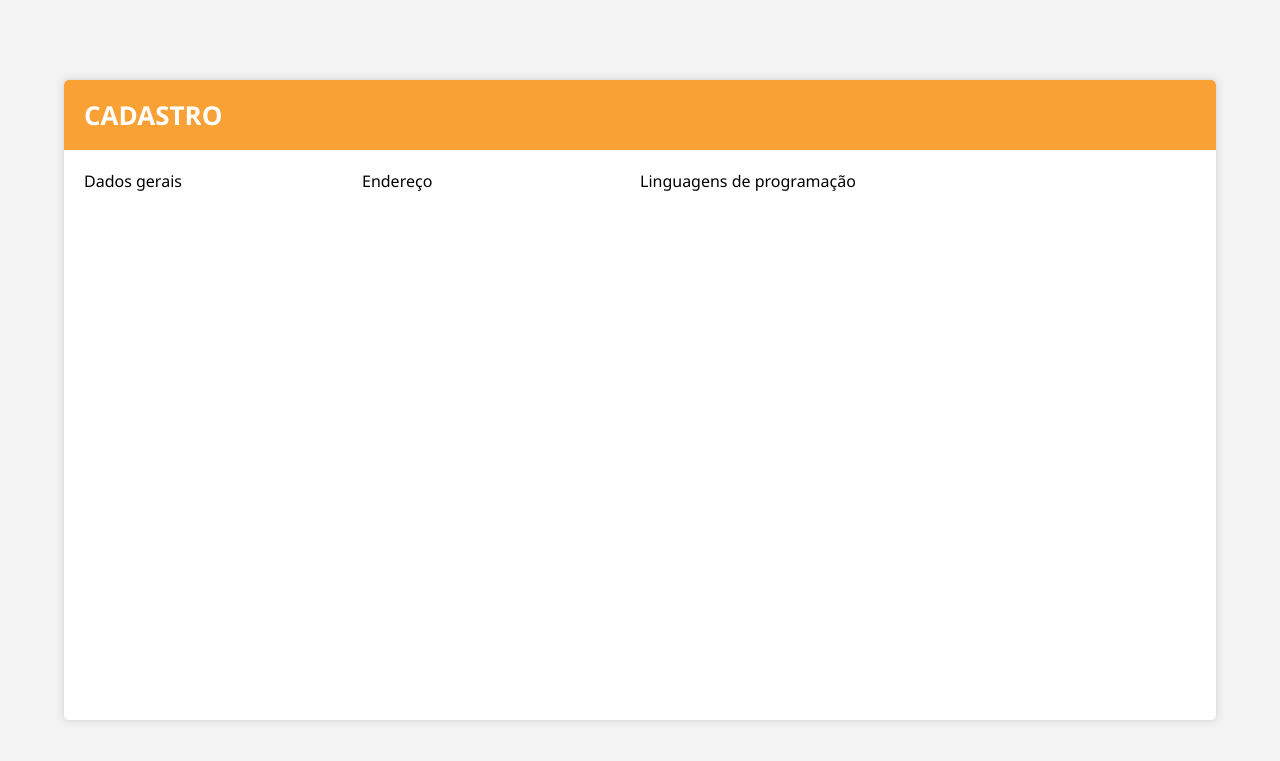
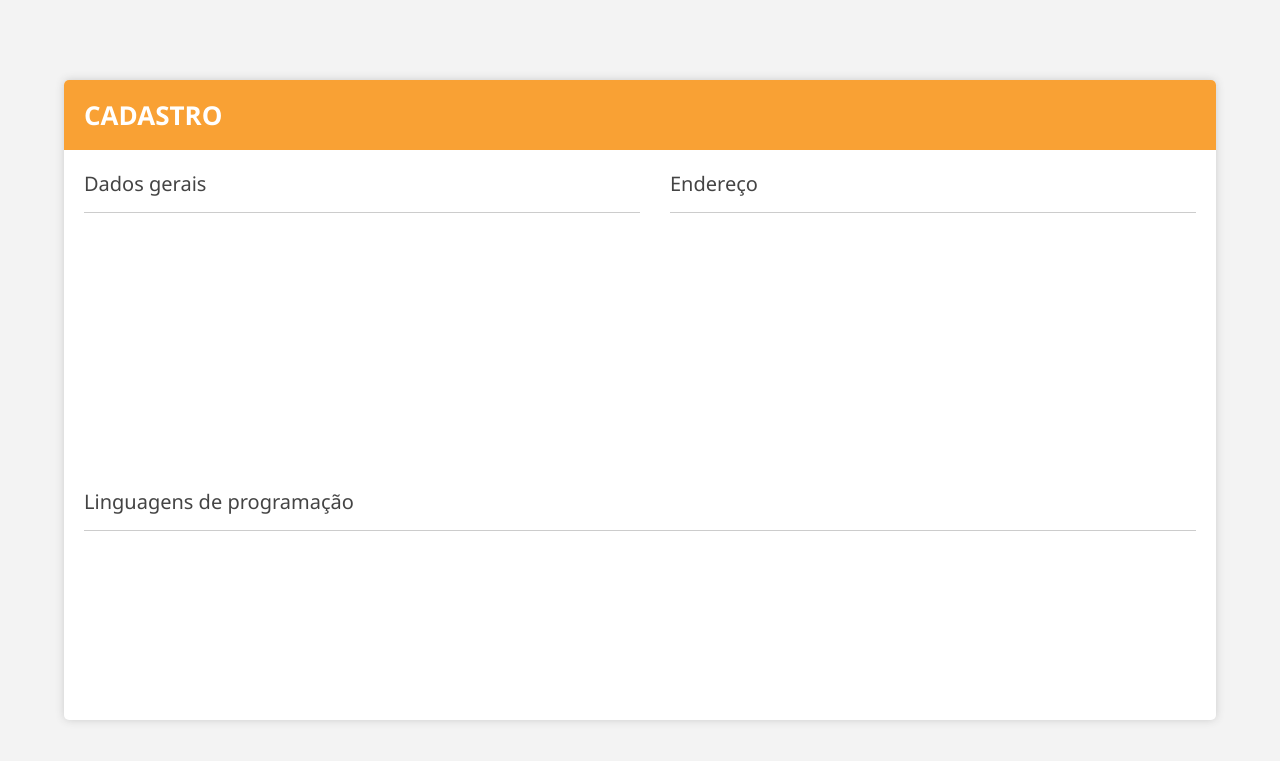
Before and after one commit to GustavoSouza123/register-form, a PHP site: page / in a window 1280 px wide. Shown: the top 761 px of the page. Run offline with PHP 8.4, Linux system fonts and the light colour scheme.

Commit message:
form layout

```diff
--- a/style.css
+++ b/style.css
@@ -47,19 +47,35 @@ form {
     height: calc(100% - 70px);
     padding:  20px;
     display: flex;
+    flex-wrap: wrap;
+}
+
+form > div {
+    display: flex;
+    flex-direction: column;
+}
+
+form .title {
+    padding-bottom: 15px;
+    border-bottom: 1px solid #ccc;
+    font-size: 20px;
+    color: #444;
 }
 
 form .data {
-    width: 50%;
-    height: 50%;
+    flex-basis: 50%;
+    height: 60%;
+    padding-bottom: 30px;
 }
 
 form .address {
-    width: 50%;
-    height: 50%;
+    flex-basis: 50%;
+    height: 60%;
+    padding-left: 30px;
+    padding-bottom: 30px;
 }
 
 form .languages {
-    width: 100%;
-    height: 50%;
+    flex-basis: 100%;
+    height: 40%;
 }
```
